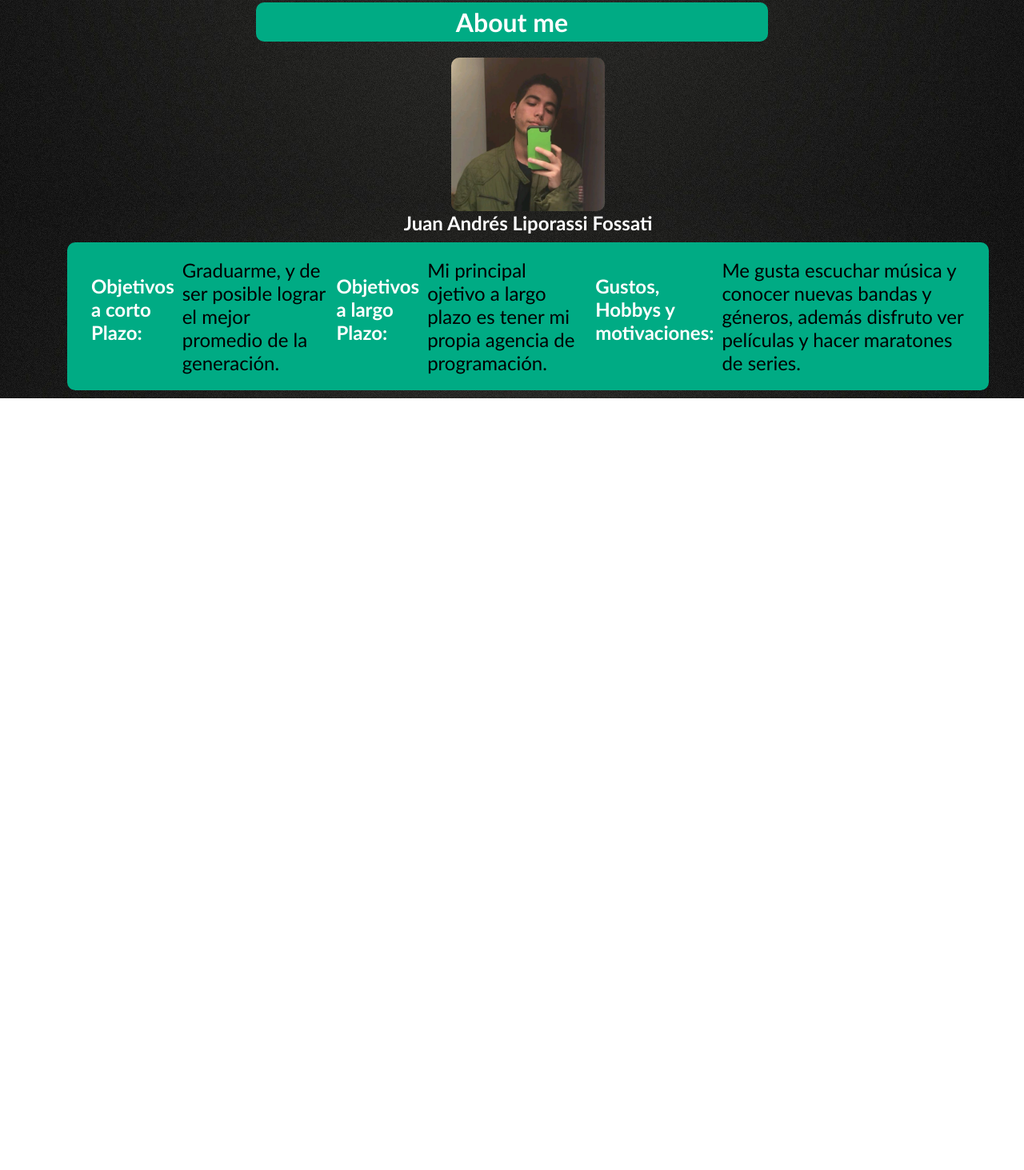
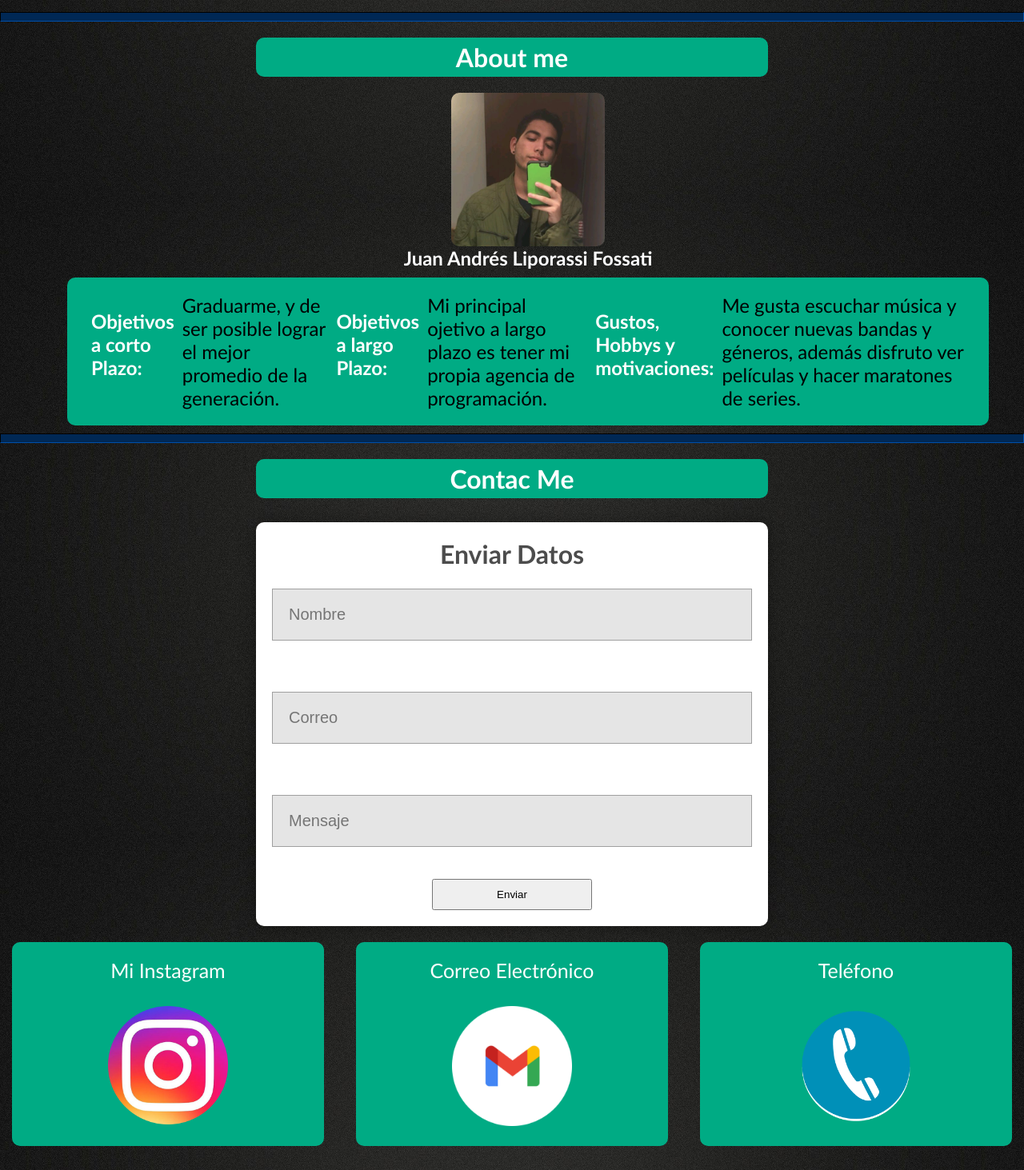
Before and after one commit to JuanLiporaci/CurriculumVitae, a plain HTML site: page index.html in a window 1280 px wide. Shown: the part 1357-2820 px from the top of the page at 80% size. Before the commit the page ends 1855 px from the top, so only its background shows below. Drawn offline with Linux system fonts and the light colour scheme; files whose address does not match are found by name.

Commit message:
Contact Me

```diff
--- a/index.html
+++ b/index.html
@@ -68,12 +68,13 @@
         </div>
     </div>
 
+    <hr>
+
     <!--Experience-->
     <div class="secciones">
         <h1 id="experience">Experience</h1>
     </div>
     <div class="exp">
-
         <div id="cuadro">
             <img class="img-logo" src="img/logocv1.png" alt="Logo1">
             <h3>Desarrollo de un E-comerce</h3>
@@ -118,6 +119,8 @@
         </div>
     </div>
 
+    <hr>
+
     <!--About Me-->
     <div class="secciones">
         <h1 id="about">About me</h1>
@@ -142,6 +145,40 @@
             </ul>
         </div>
     </div>
+
+    <hr>
+
+    <!--Contactame-->
+    <div class="secciones">
+        <h1 id="contact">Contac Me</h1>
+    </div>
+    <form action="/" method="GET" class="formulario" id="form">
+        <h1 class="form_titulo">Enviar Datos</h1>
+        <label for="nombre" class="formulario_label">Nombre</label>
+        <input type="text" id="nombre" name="nombre" placeholder="Nombre" class="formulario_input">
+
+        <label for="correo" class="formulario_label">Correo</label>
+        <input type="text" id="correo" name="correo" placeholder="Correo" class="formulario_input">
+
+        <label for="mensaje" class="formulario_label">Mensaje</label>
+        <input type="text" placeholder="Mensaje" class="formulario_input" id="mensaje" name="mensaje">
+
+        <button type="submit" class="enviar">Enviar</button>
+    </form>
+    <div class="social">
+        <div id="medios">
+            <p>Mi Instagram </p><br>
+            <a href="https://www.instagram.com/"><img class="redes" src="img/insta-logo.png" alt="Instagram"></a>
+        </div>
+        <div id="medios">
+            <p>Correo Electrónico</p><br>
+            <a href="mailto:juan.liporaci@correo.unimet.edu.ve"><img class="redes" src="img/mail-logo.png" alt="Mail"></a>
+        </div>
+        <div id="medios">
+            <p>Teléfono</p><br>
+            <a href="web.whatsapp.com/"><img class="redes" src="img/tel-logo.png" alt="Teléfono"></a>
+        </div>
+    </div>
 </body>
 <script src="main.js"></script>
 
--- a/main.js
+++ b/main.js
@@ -1,4 +1,4 @@
-/*--------------------Logica de Hero slider----------------------------------------------*/
+/* Hero Carrusel */
 const slider = document.querySelector("#slider");
 let sliderBlock = document.querySelectorAll(".slider_i")
 let sliderLast = sliderBlock[sliderBlock.length - 1];
@@ -45,4 +45,30 @@ setInterval(function() {
     next();
 }, 10000)
 
-ScrollReveal().reveal('.exp');
+
+/* Contact */
+const nombre = document.getElementById('nombre');
+const correo = document.getElementById('correo');
+const mensaje = document.getElementById('mensaje');
+const form = document.getElementById('form');
+
+form.addEventListener('submit', (e) => {
+    if (nombre.value.length > 0 && correo.value.length > 0 && mensaje.value.length > 0) {
+        var regex = /^([a-zA-Z0-9_\.\-])+\@(([a-zA-Z0-9\-])+\.)+([a-zA-Z0-9]{2,4})+$/;
+        var valido = regex.test(correo.value) ? true : false;
+        if (valido == true) {
+            alert('Su solicitud ha sido enviada');
+            console.log('Nombre: ' + nombre.value);
+            console.log('Correo: ' + correo.value);
+            console.log('Mensaje: ' + mensaje.value);
+            e.preventDefault();
+        } else {
+            alert('Debes ingresar un correo válido.');
+            e.preventDefault();
+        }
+
+    } else {
+        alert('Debes llenar todos los campos');
+        e.preventDefault();
+    }
+})
--- a/styles.css
+++ b/styles.css
@@ -82,8 +82,9 @@ ul {
 }
 
 hr {
-    padding: 1px;
-    background-color: #616161;
+    padding: 5px;
+    background-color: #002855;
+    border-color: #002855;
 }
 
 
@@ -211,7 +212,6 @@ hr {
 
 #cuadro {
     background-color: #00AB84;
-    opacity: 0.8;
     border-radius: 10px;
     padding: 20px;
     margin-bottom: 30px;
@@ -220,7 +220,7 @@ hr {
 .exp a {
     padding: 15px 5px;
     text-transform: uppercase;
-    color: #f6f6f6;
+    color: white;
     display: inline-block;
     font-weight: bold;
 }
@@ -274,3 +274,77 @@ hr {
     align-items: center;
     border-radius: 10px;
 }
+
+
+/* Contact */
+
+.formulario {
+    width: 50%;
+    max-width: 100%;
+    margin: auto;
+    margin-top: 30px;
+    padding: 20px;
+    box-shadow: 0 0 20px 1px rgba(0, 0, 0, 0.3);
+    position: relative;
+    background: rgba(255, 255, 255);
+    border-radius: 10px;
+}
+
+.enviar {
+    padding: 10px;
+    width: 200px;
+    margin-left: auto;
+    margin-right: auto;
+    text-align: center;
+    display: block;
+}
+
+.form_titulo {
+    text-align: center;
+    margin-top: o;
+    color: rgba(0, 0, 0, 0.7);
+}
+
+.formulario_input,
+.formulario_label,
+.formulario_submit {
+    display: block;
+    width: 100%;
+    font-size: 20px;
+}
+
+.formulario_input {
+    padding: 20px;
+    background: rgba(0, 0, 0, 0.1);
+    border: 1px solid rgba(0, 0, 0, 0.3);
+    margin-bottom: 40px;
+}
+
+.formulario_submit {
+    background: rgba(0, 0, 0, 0.7);
+    columns: white;
+    padding: 10px 20px;
+    cursor: pointer;
+    border: none;
+}
+
+.social {
+    font-size: 25px;
+    padding-top: 20px;
+    display: grid;
+    grid-template-columns: 1fr 1fr 1fr;
+    gap: 40px;
+    margin: 0px 15px;
+}
+
+#medios {
+    text-align: center;
+    background-color: #00AB84;
+    border-radius: 10px;
+    padding: 20px;
+    margin-bottom: 30px;
+}
+
+.redes {
+    width: 150px;
+}
```
Also changed, not shown: img/insta-logo.png (added), img/mail-logo.png (added), img/tel-logo.png (added).
